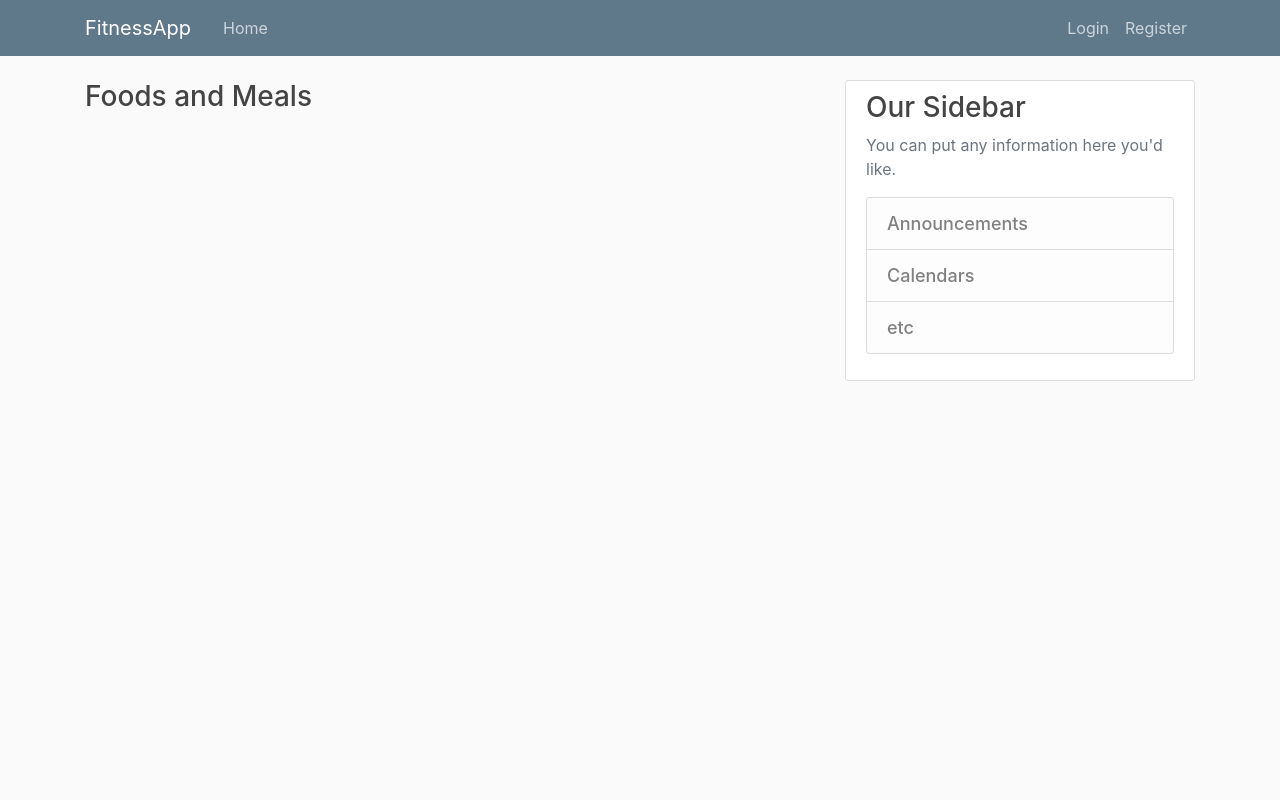
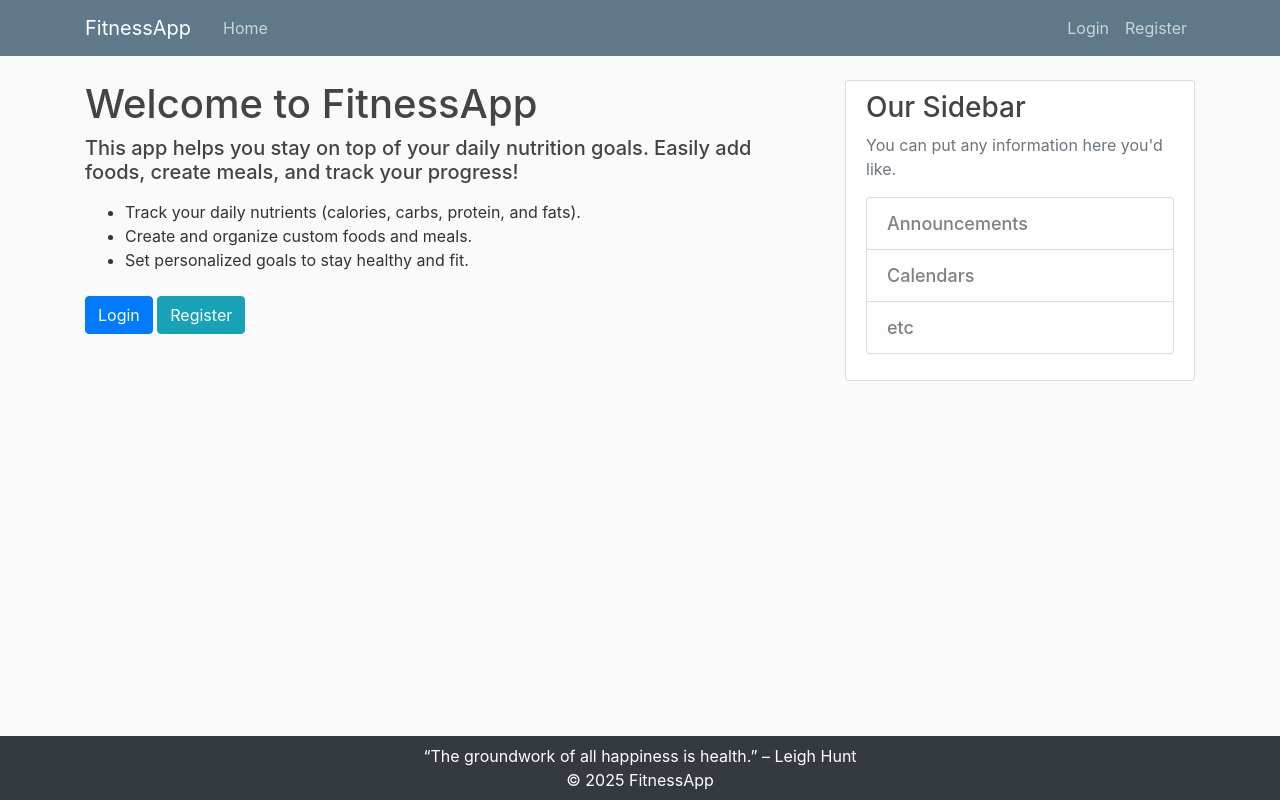
Before and after one commit to GeorgiDN/Nutrients-tracker, a Django app: template fitnessApp/templates/home/home.html in a window 1280 px wide. Run offline with Django 5.2, Linux system fonts and the light colour scheme; the template is opened without the code that fills it, so the values that code supplies are empty; some libraries are stand-ins or nearby versions.

Commit message:
style(home-page): add styles to home page

```diff
--- a/fitnessApp/static/css/base.css
+++ b/fitnessApp/static/css/base.css
@@ -2,6 +2,8 @@ body {
     background: #fafafa;
     color: #333333;
     margin-top: 5rem;
+    justify-content: space-between !important;
+    position: relative;
 }
 
 h1, h2, h3, h4, h5, h6 {
@@ -88,7 +90,6 @@ a.article-title:hover {
     font-size: 2.5rem;
 }
 
-
 .content-section {
     background: #ffffff;
     padding: 10px 20px;
@@ -139,8 +140,20 @@ a.article-title:hover {
     overflow-wrap: break-word;
 }
 
+main {
+    padding-bottom: 6rem;
+}
+
+footer {
+    position: fixed;
+    left: 0;
+    bottom: 0;
+    width: 100%;
+    text-align: center;
+    margin-top: 10rem;
+}
+
 @media (min-width: 1300px) and (max-width: 2600px) {
-
     .media-body {
         max-width: 700px;
     }
@@ -167,7 +180,6 @@ a.article-title:hover {
     .media-body {
         max-width: 300px;
     }
-
 }
 
 @media (min-width: 600px) and (max-width: 750px) {
@@ -177,15 +189,14 @@ a.article-title:hover {
 
 }
 
-
 @media (max-width: 765px) {
-	.search-btn {
+    .search-btn {
         left: 170px;
         max-width: 20px;
     }
 }
 
-@media (max-width: 450px) {
+@media (max-width: 458px) {
     .content-section {
         display: flex;
         flex-direction: column;
--- a/fitnessApp/templates/home/base.html
+++ b/fitnessApp/templates/home/base.html
@@ -17,7 +17,7 @@
         <title>FitnessApp</title>
     {% endif %}
 </head>
-<body>
+<body class="d-flex flex-column min-vh-100">
 <header class="site-header">
     <nav class="navbar navbar-expand-md navbar-dark bg-steel fixed-top">
         <div class="container">
@@ -48,7 +48,7 @@
         </div>
     </nav>
 </header>
-<main role="main" class="container">
+<main role="main" class="container flex-grow-1">
     <div class="row">
         <div class="col-md-8">
             {% if messages %}
@@ -74,6 +74,10 @@
         </div>
     </div>
 </main>
+<footer class="text-center text-white bg-dark py-2 mt-4">
+    <p class="mb-0">“The groundwork of all happiness is health.” – Leigh Hunt</p>
+    <p class="mb-0">&copy; 2025 FitnessApp</p>
+</footer>
 <!-- Optional JavaScript -->
 <!-- jQuery first, then Popper.js, then Bootstrap JS -->
 <script src="https://code.jquery.com/jquery-3.2.1.slim.min.js"
--- a/fitnessApp/templates/home/home.html
+++ b/fitnessApp/templates/home/home.html
@@ -1,12 +1,31 @@
 {% extends "home/base.html" %}
 {% block content %}
-    <h3>Foods and Meals</h3>
-        <ul class = "list-inline">
-        {% if user.is_authenticated %}
-            <li class="list-group-item"><a class="nav-item nav-link text-dark" href="{% url 'food-list' %}">Foods</a></li>
-            <li class="list-group-item"><a class="nav-item nav-link text-dark" href="{% url 'meal-list' %}">Meals</a></li>
-            <li class="list-group-item"><a class="nav-item nav-link text-dark" href="{% url 'mealfood-list' %}">Meal-Food</a></li>
-            <li class="list-group-item"><a class="nav-item nav-link text-dark" href="{% url 'user_meals' request.user %}">Total Nutrients</a></li>
-        {% endif %}
+    <h1>Welcome to FitnessApp</h1>
+    <h5>This app helps you stay on top of your daily nutrition goals.
+        Easily add foods, create meals, and track your progress!
+    </h5>
+    <ul class="pt-2">
+        <li>Track your daily nutrients (calories, carbs, protein, and fats).</li>
+        <li>Create and organize custom foods and meals.</li>
+        <li>Set personalized goals to stay healthy and fit.</li>
     </ul>
+    {% if user.is_authenticated %}
+        <h3>Foods and Meals</h3>
+        <ul class="list-inline">
+            <li class="list-group-item"><a class="nav-item nav-link text-dark" href="{% url 'food-list' %}">Foods</a>
+            </li>
+            <li class="list-group-item"><a class="nav-item nav-link text-dark" href="{% url 'meal-list' %}">Meals</a>
+            </li>
+            <li class="list-group-item"><a class="nav-item nav-link text-dark" href="{% url 'mealfood-list' %}">Meal-Food</a>
+            </li>
+            <li class="list-group-item"><a class="nav-item nav-link text-dark"
+                                           href="{% url 'user_meals' request.user %}">Total Nutrients</a></li>
+        </ul>
+    {% else %}
+        <div>
+            <a class="btn btn-primary mt-4  " href="{% url 'login' %}">Login</a>
+            <a class="btn btn-info mt-4  " href="{% url 'register' %}">Register</a>
+        </div>
+    {% endif %}
+
 {% endblock %}
--- a/fitnessApp/templates/users/profile.html
+++ b/fitnessApp/templates/users/profile.html
@@ -13,7 +13,7 @@
     <form method="post" enctype="multipart/form-data">
         {% csrf_token %}
         <fieldset class="form-group">
-            <legend class="border-bottom mb-4">Profile Info</legend>
+            <legend class="border-bottom mb-3">Profile Info</legend>
             {{ u_form|crispy }}
             {{ p_form|crispy }}
 
@@ -22,6 +22,5 @@
             <button class="btn btn-outline-info" type="submit">Update</button>
             <a class="btn btn-danger" href="{% url 'profile-delete' pk=request.user.user_profile.pk %}">Delete</a>
         </div>
-
     </form>
 {% endblock %}
```
